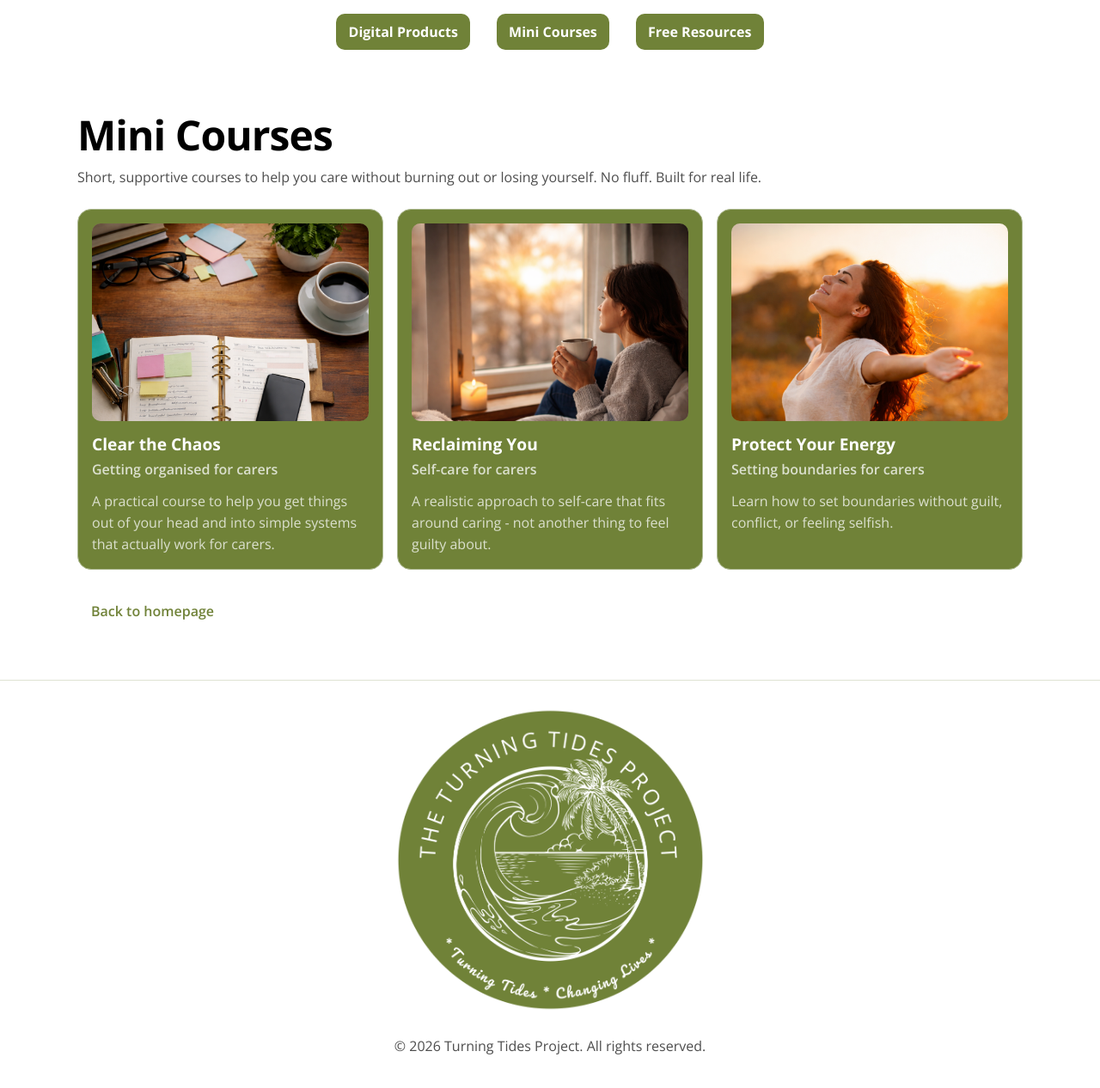
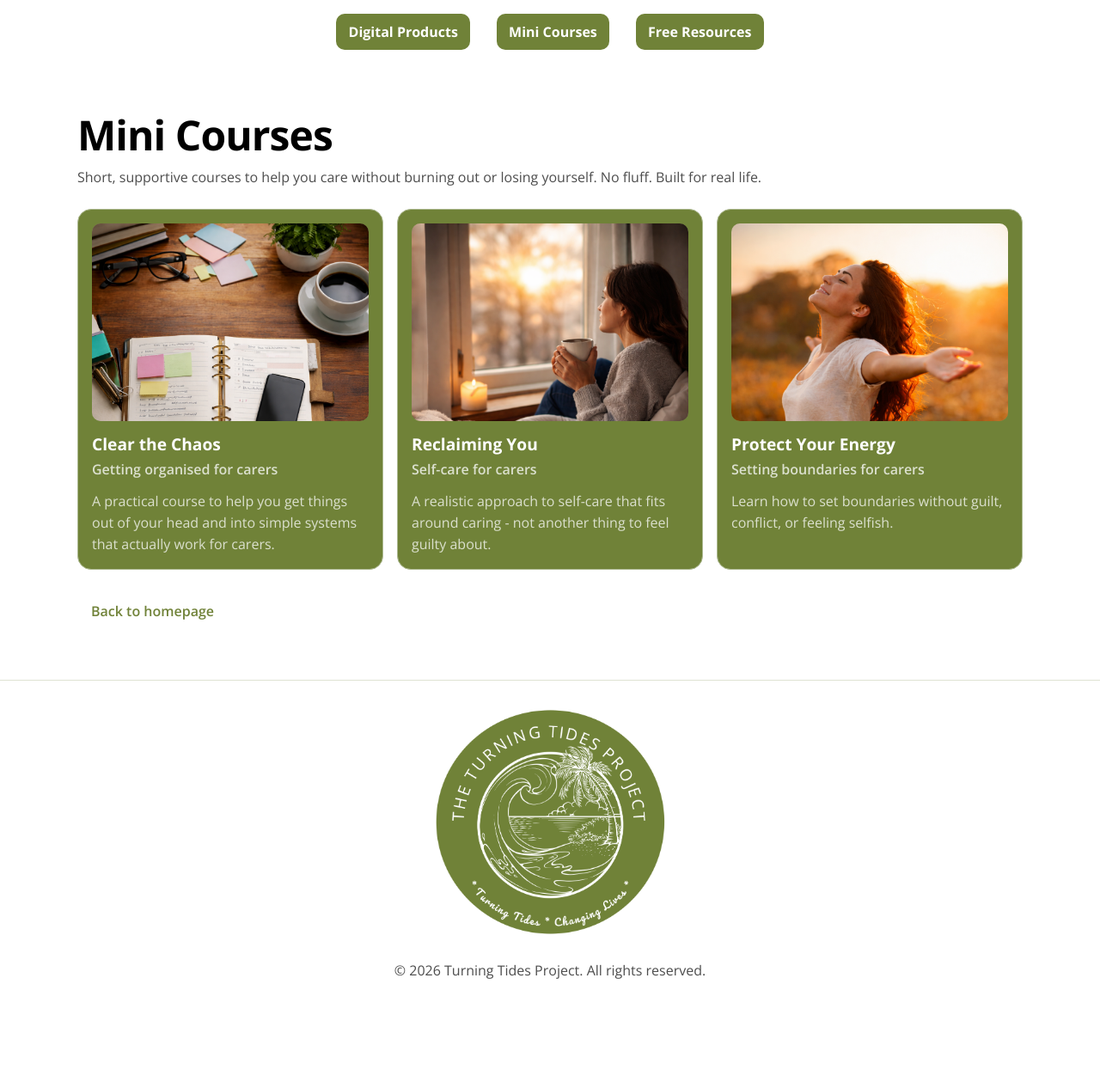
Before and after one commit to JacksonDickfos/turningtideproject, a Next.js app: page /courses in a window 1280 px wide. Shown: the top 1266 px of the page at 86% size. After the commit the page ends 1189 px from the top, so only its background shows below. Built offline with nearby package versions, Linux system fonts and the light colour scheme.

Commit message:
Reduce footer logo size

```diff
--- a/src/app/globals.css
+++ b/src/app/globals.css
@@ -510,7 +510,7 @@ dd {
 }
 
 .footerLogoImg {
-  width: min(360px, 70vw);
+  width: min(270px, 52.5vw);
   height: auto;
   display: block;
 }
```
